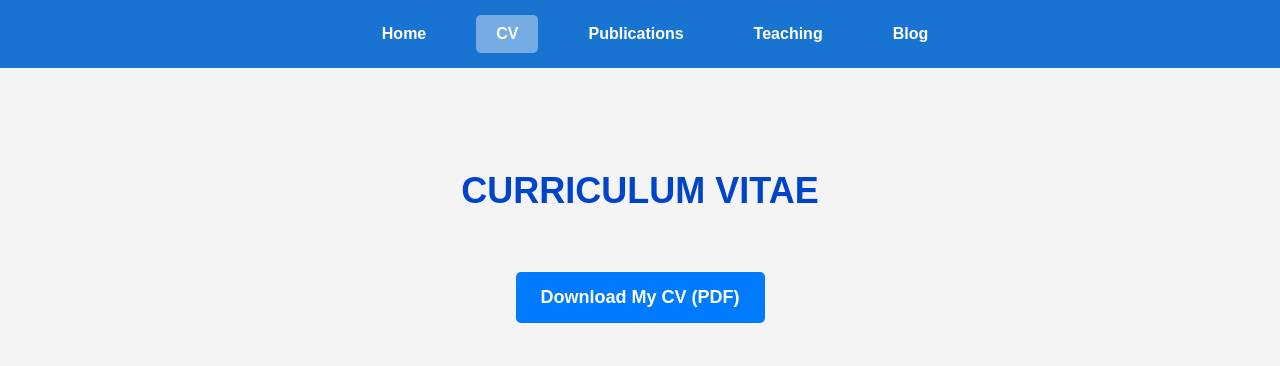
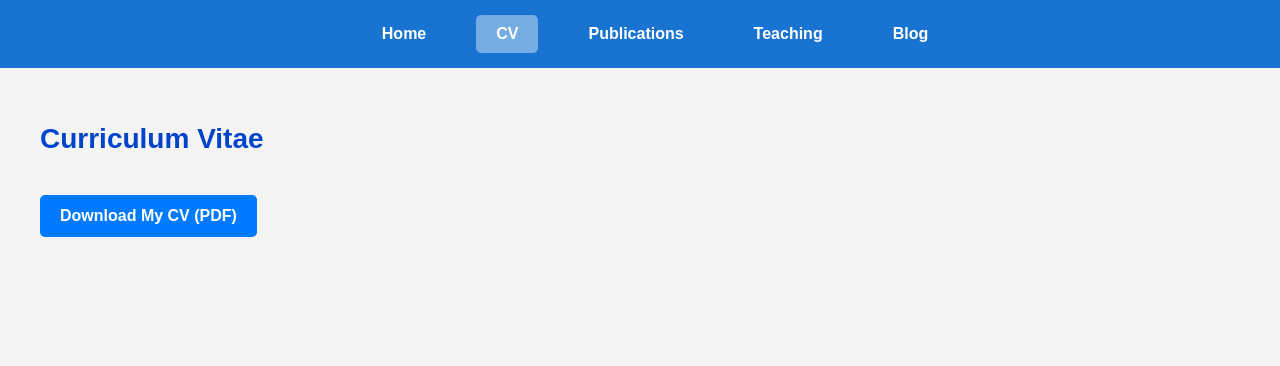
Before and after one commit to Giao-Ky-DUONG/Giao-Ky-DUONG.github.io, a plain HTML site: page cv.html in a window 1280 px wide. Drawn offline with Linux system fonts and the light colour scheme.

Commit message:
Update style.css
update

```diff
--- a/style.css
+++ b/style.css
@@ -41,33 +41,29 @@ body, html {
 
 /* Section styling for all pages */
 section {
-    margin-top: 100px; /* Add space below the navigation bar */
-    padding: 40px;
-    text-align: center; /* Center the content */
-    max-width: 800px; /* Limit width for better readability */
-    margin-left: auto;
-    margin-right: auto;
+    margin-top: 80px; /* Create space below the navigation bar */
+    padding: 20px 40px; /* Add padding around the content */
+    text-align: left; /* Left-align the content */
 }
 
+/* Heading styles */
 h2 {
-    font-size: 36px;
+    font-size: 28px;
     color: #0044cc;
-    margin-bottom: 40px;
-    text-transform: uppercase;
+    margin-bottom: 20px;
 }
 
 /* Button styling for downloads */
 a.download-btn {
     display: inline-block;
     margin-top: 20px;
-    padding: 15px 25px;
+    padding: 12px 20px;
     background-color: #007bff;
     color: white;
     text-decoration: none;
     border-radius: 5px;
-    font-size: 18px;
+    font-size: 16px;
     font-weight: bold;
-    transition: background-color 0.3s ease;
 }
 
 a.download-btn:hover {
```
